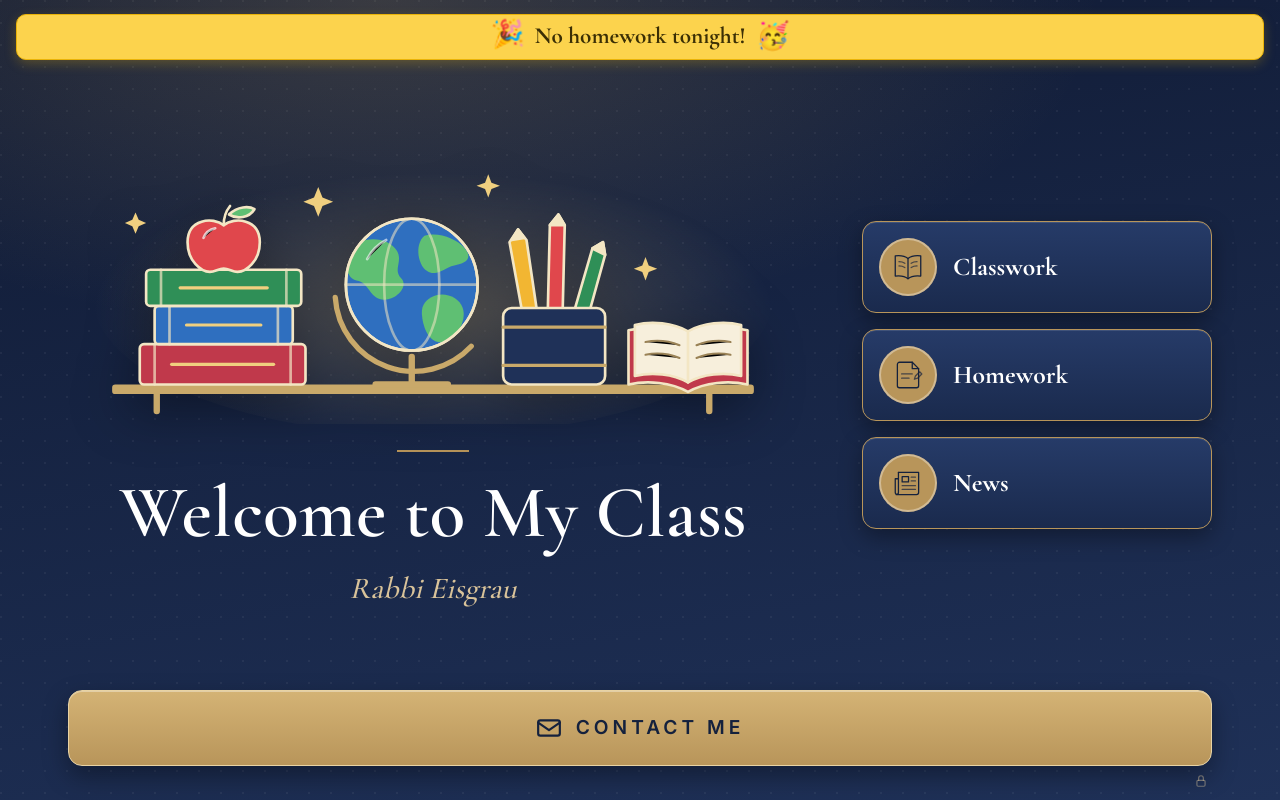
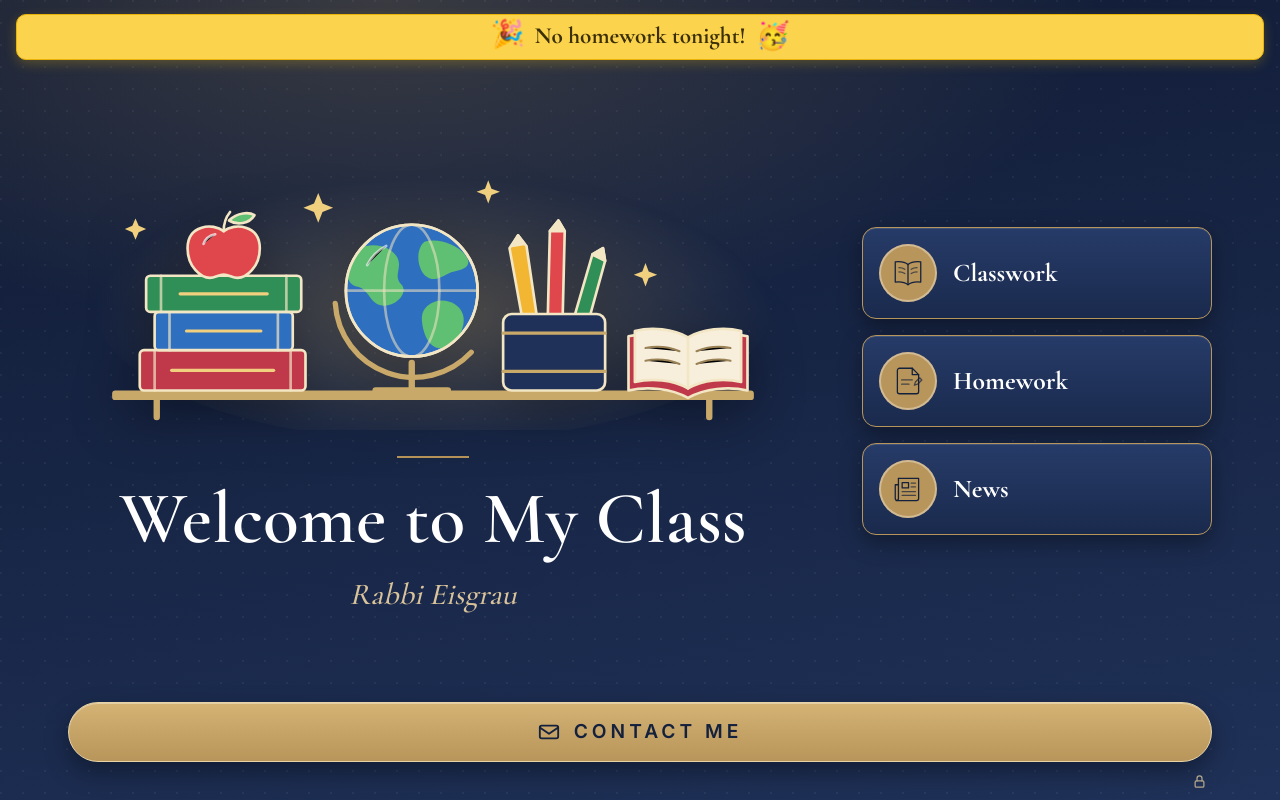
Before and after one commit to meisgrau-prog/Classroom, a plain HTML site: page index.html in a window 1280 px wide. Drawn offline with nearby package versions, Linux system fonts and the light colour scheme.

Commit message:
Add files via upload

```diff
--- a/index.html
+++ b/index.html
@@ -4,9 +4,9 @@
   <meta charset="utf-8">
   <meta name="viewport" content="width=device-width, initial-scale=1">
   <title>Welcome – Rabbi Eisgrau</title>
-  <link rel="stylesheet" href="style.css">
-  <script src="data.js"></script>
-  <script src="common.js"></script>
+  <link rel="stylesheet" href="style.css?v=20261117">
+  <script src="data.js?v=20261117"></script>
+  <script src="common.js?v=20261117"></script>
 </head>
 <body class="landing-body">
   <div class="home">
@@ -135,7 +135,7 @@
         Contact Me
       </a>
       <a class="login-icon" href="portal.html" title="Teacher Login" aria-label="Teacher Login">
-        <svg viewBox="0 0 24 24" fill="none" stroke="currentColor" stroke-width="2" stroke-linecap="round" stroke-linejoin="round" aria-hidden="true"><rect x="5" y="11" width="14" height="10" rx="2"/><path d="M8 11V7a4 4 0 0 1 8 0v4"/></svg>
+        <svg width="16" height="16" viewBox="0 0 24 24" fill="none" stroke="currentColor" stroke-width="2" stroke-linecap="round" stroke-linejoin="round" aria-hidden="true"><rect x="5" y="11" width="14" height="10" rx="2"/><path d="M8 11V7a4 4 0 0 1 8 0v4"/></svg>
       </a>
     </div>
   </div>
--- a/style.css
+++ b/style.css
@@ -136,7 +136,7 @@ a { color: var(--navy-2); }
 /* contact button across the bottom + small login icon */
 .home-bottom {
   position: relative;
-  padding: 0 clamp(14px, 4vw, 48px) 34px;
+  padding: 0 clamp(14px, 4vw, 48px) 38px;
   width: 100%;
   max-width: 1240px;
   margin: 0 auto;
@@ -147,10 +147,10 @@ a { color: var(--navy-2); }
   justify-content: center;
   gap: 14px;
   width: 100%;
-  padding: clamp(16px, 2.6vw, 22px) 16px;
+  padding: clamp(11px, 1.8vw, 14px) 16px;
   background: linear-gradient(180deg, #d4b375 0%, var(--gold) 100%);
   border: 1.5px solid #e8d3a4;
-  border-radius: 14px;
+  border-radius: 999px;
   color: var(--navy);
   text-decoration: none;
   font-weight: 600;
@@ -160,7 +160,7 @@ a { color: var(--navy-2); }
   box-shadow: 0 10px 24px rgba(0,0,0,.35), inset 0 1px 0 rgba(255,255,255,.35);
   transition: transform .2s, box-shadow .2s, filter .2s;
 }
-.home-contact svg { width: 26px; height: 26px; }
+.home-contact svg { width: 22px; height: 22px; }
 .home-contact:hover, .home-contact:focus-visible {
   transform: translateY(-2px);
   filter: brightness(1.06);
@@ -169,15 +169,17 @@ a { color: var(--navy-2); }
 .login-icon {
   position: absolute;
   right: clamp(14px, 4vw, 48px);
-  bottom: 8px;
+  bottom: 6px;
   display: grid;
   place-items: center;
-  width: 22px; height: 22px;
-  color: rgba(217,195,154,.45);
-  transition: color .2s;
+  width: 26px; height: 26px;
+  border-radius: 50%;
+  color: var(--gold-soft);
+  opacity: .8;
+  transition: opacity .2s, background .2s, color .2s;
 }
-.login-icon svg { width: 14px; height: 14px; }
-.login-icon:hover, .login-icon:focus-visible { color: var(--gold-soft); }
+.login-icon svg { width: 15px; height: 15px; }
+.login-icon:hover, .login-icon:focus-visible { opacity: 1; background: var(--gold); color: var(--navy); }
 
 /* phones: same side-by-side layout, just more compact */
 @media (max-width: 640px) {
```
Also changed, not shown: classwork.html (+3 -3 lines), contact.html (+3 -3 lines), homework.html (+3 -3 lines), news.html (+3 -3 lines), portal.html (+4 -4 lines).
